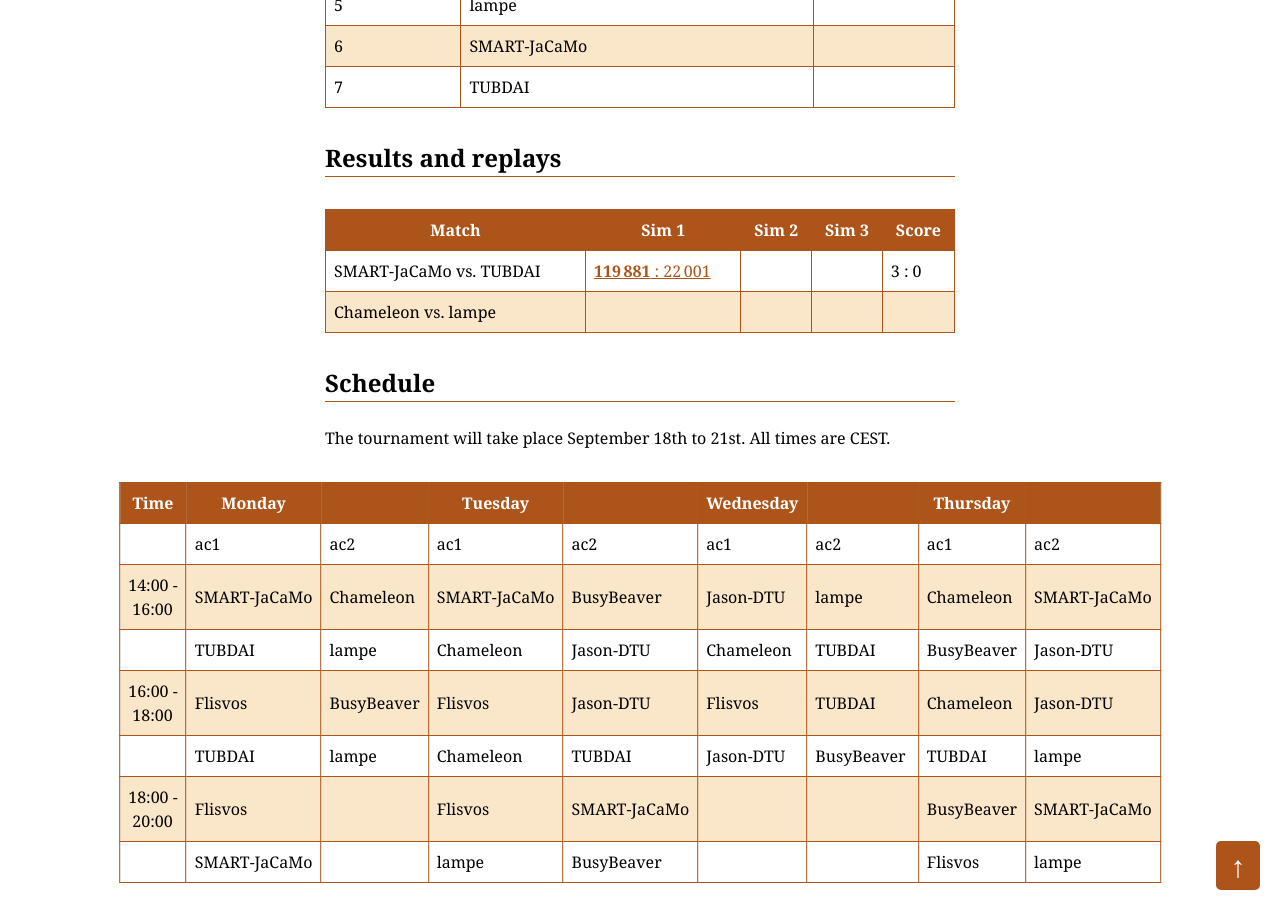
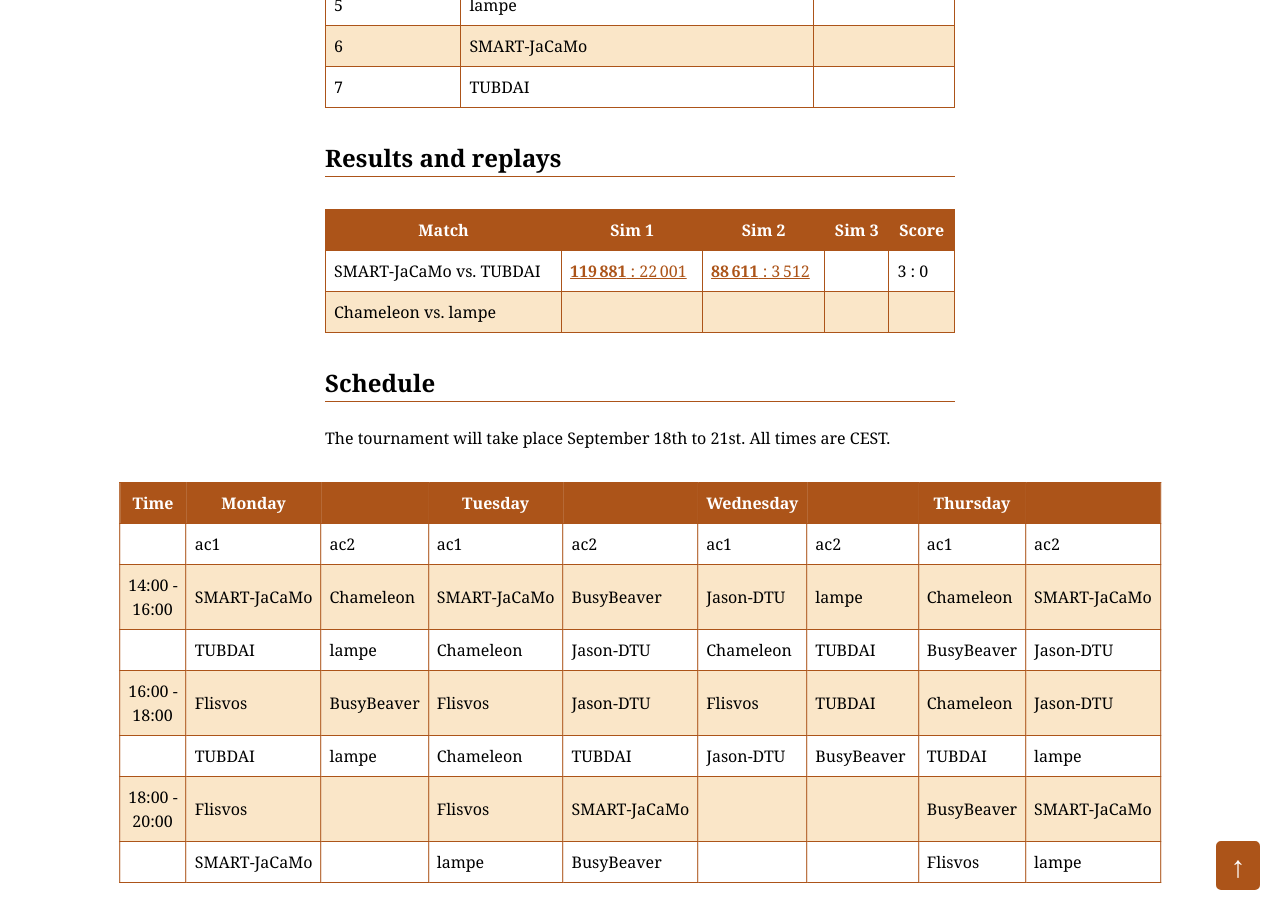
Before and after one commit to agentcontest/agentcontest.github.io, a Jekyll site: the page built from 2017/index.md, in a window 1280 px wide and 900 px high, scrolled down 670 px. Built offline with Jekyll 4.4.1, drawn with Linux system fonts in a browser that asks for light colours.

Commit message:
upload second replay

```diff
--- a/2017/index.md
+++ b/2017/index.md
@@ -23,7 +23,7 @@ Placement | Team | Total score
 
 Match | Sim 1 | Sim 2 | Sim 3 | Score
 --- | --- | --- | --- | ---
-SMART-JaCaMo vs. TUBDAI | [**119&thinsp;881** : 22&thinsp;001](/2017/replays/?2017-09-18-14-07-04-2017-MAPC-Sim1) | | | 3 : 0
+SMART-JaCaMo vs. TUBDAI | [**119&thinsp;881** : 22&thinsp;001](/2017/replays/?2017-09-18-14-07-04-2017-MAPC-Sim1) | [**88&thinsp;611** : 3&thinsp;512](/2017/replays/?2017-09-18-14-07-04-2017-MAPC-Sim2) | | 3 : 0
 Chameleon vs. lampe | | | |
 
 ### Schedule
```
